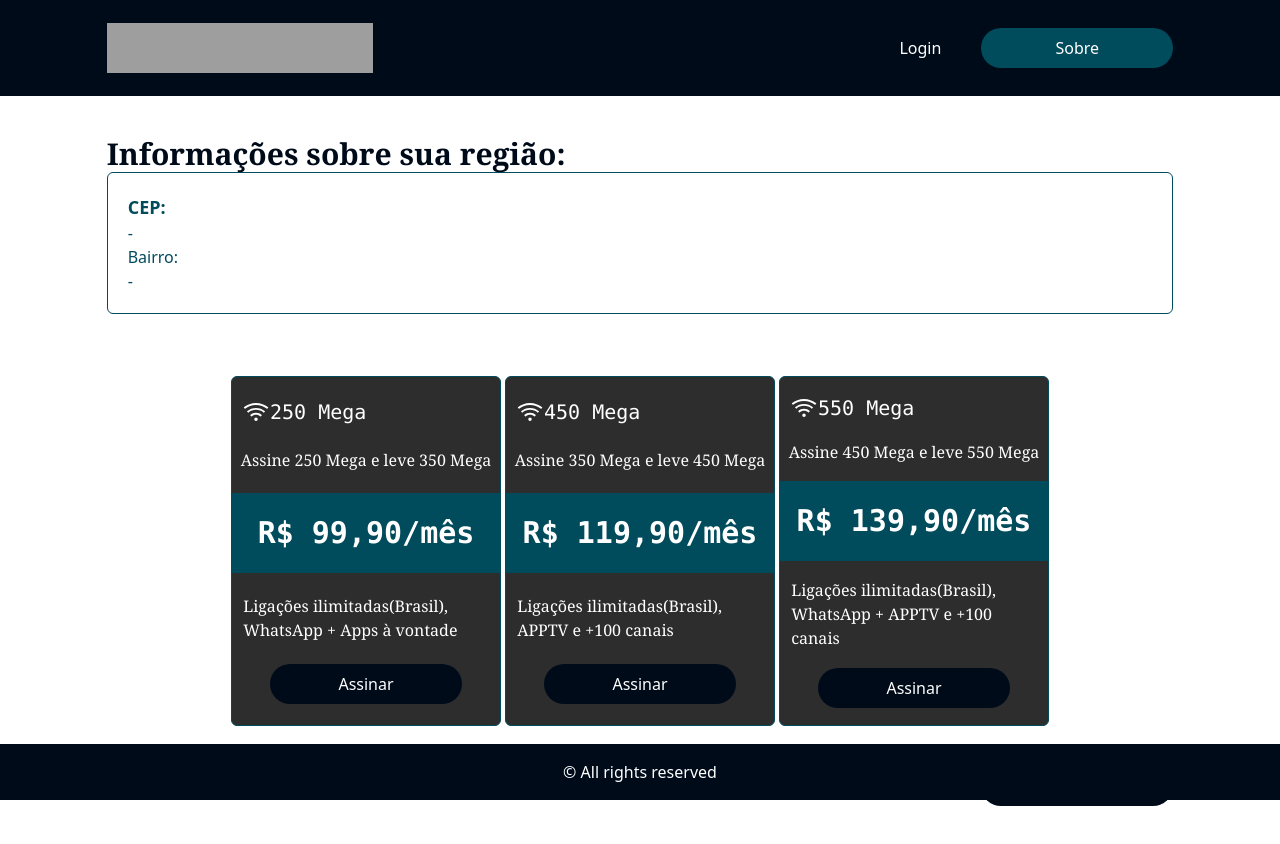
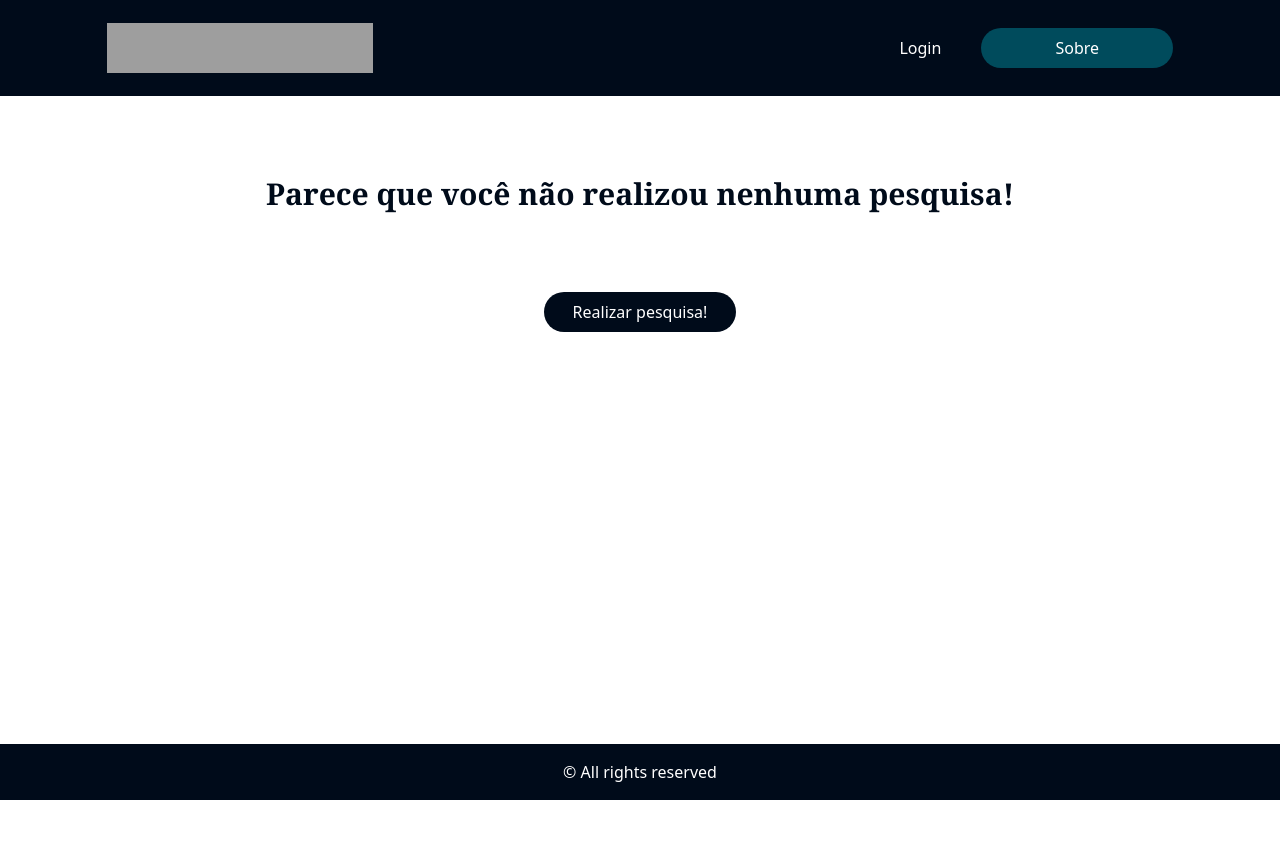
Before and after one commit to letlm/desafio-tecnico-omnix, a React (Create React App) app: page /offers in a window 1280 px wide. Shown: the top 844 px of the page. After the commit the page ends 800 px from the top, so only its background shows below. Built offline with nearby package versions, Linux system fonts and the light colour scheme; grey boxes are pictures that could not be loaded.

Commit message:
feature: error handling with toast and empty page insert when there is no search

```diff
--- a/package.json
+++ b/package.json
@@ -15,6 +15,7 @@
     "react-lottie-player": "^1.4.3",
     "react-router-dom": "5",
     "react-scripts": "5.0.1",
+    "react-toastify": "^9.0.8",
     "toastify": "^2.0.1",
     "web-vitals": "^2.1.0",
     "yup": "^0.32.11"
--- a/src/App.js
+++ b/src/App.js
@@ -1,7 +1,24 @@
 import Routes from "./routes";
+import "react-toastify/dist/ReactToastify.css";
+import { ToastContainer } from "react-toastify";
 
 function App() {
-  return <Routes />;
+  return (
+    <>
+      <ToastContainer
+        position="top-right"
+        autoClose={5000}
+        hideProgressBar={false}
+        newestOnTop={false}
+        closeOnClick
+        rtl={false}
+        pauseOnFocusLoss
+        draggable
+        pauseOnHover
+      />
+      <Routes />
+    </>
+  );
 }
 
 export default App;
--- a/src/components/FormCep/index.jsx
+++ b/src/components/FormCep/index.jsx
@@ -11,8 +11,10 @@ function FormCep() {
 
   const schema = yup.object().shape({
     cep: yup
-      .number("Valor precisa ser um número")
-      .typeError("Obrigatório")
+      .string("Apenas números")
+      .min(8, "CEP deve ter 8 números")
+      .max(8, "CEP deve ter 8 números")
+      .typeError("Apenas números")
       .required("Campo obrigatório"),
   });
 
--- a/src/components/Infos/index.jsx
+++ b/src/components/Infos/index.jsx
@@ -16,6 +16,20 @@ function Infos() {
 
   return (
     <section className="flex flex-col w-10/12 h-full items-center justify-center">
+      {infos.length === 0 ? (
+        <>
+          <span className=" mt-20 mb-20 text-3xl font-serif font-bold text-blue500">
+            Parece que você não realizou nenhuma pesquisa!
+          </span>
+          <button
+            className="bg-blue500 text-white w-48 h-10 rounded-full cursor-pointer focus:outline-none hover:bg-blue400"
+            onClick={() => returnDashboard()}
+          >
+            Realizar pesquisa!
+          </button>
+        </>
+      ) : (
+        <>
           <div className=" w-full max-w-[1100px] h-[200px] mb-10 mt-10">
             <h3 className="sm:text-lg md:text-3xl font-serif font-bold text-blue500">
               Informações sobre sua região:
@@ -36,6 +50,7 @@ function Infos() {
               </span>
             </div>
           </div>
+
           <div className="flex flex-row flex-wrap gap-1 justify-center items-center">
             <CardOffers
               icon={<AiOutlineWifi size={28} />}
@@ -70,6 +85,8 @@ function Infos() {
               Ops, errei meu cep!
             </button>
           </div>
+        </>
+      )}
     </section>
   );
 }
--- a/src/providers/ApiProvider/index.jsx
+++ b/src/providers/ApiProvider/index.jsx
@@ -1,6 +1,6 @@
 import { createContext, useState } from "react";
-
 import { viaCEP } from "../../services";
+import { toast } from "react-toastify";
 
 export const ApiContext = createContext([]);
 
@@ -10,7 +10,11 @@ function ApiProvider({ children }) {
     viaCEP
       .get(`${cepRequest}/json/`)
       .then((res) => setInfos(res.data))
-      .catch((err) => console.log(err));
+      .catch(() =>
+        toast("❌ Ocorreu um erro, por favor tente novamente!", {
+          className: "toastify-color-progress-error",
+        })
+      );
   };
   return (
     <ApiContext.Provider
```
Also changed, not shown: 1 other file (tests, documents, lock files or other folders). Lines whose indentation alone changed are shown as unchanged.
